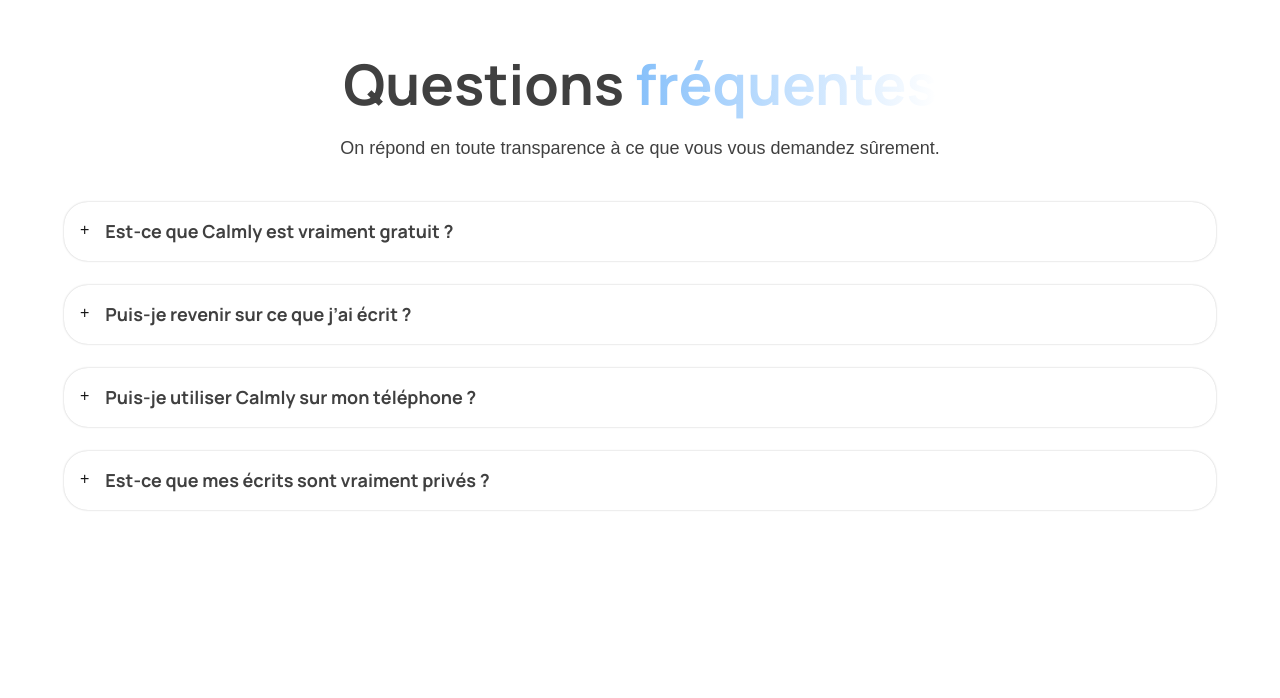
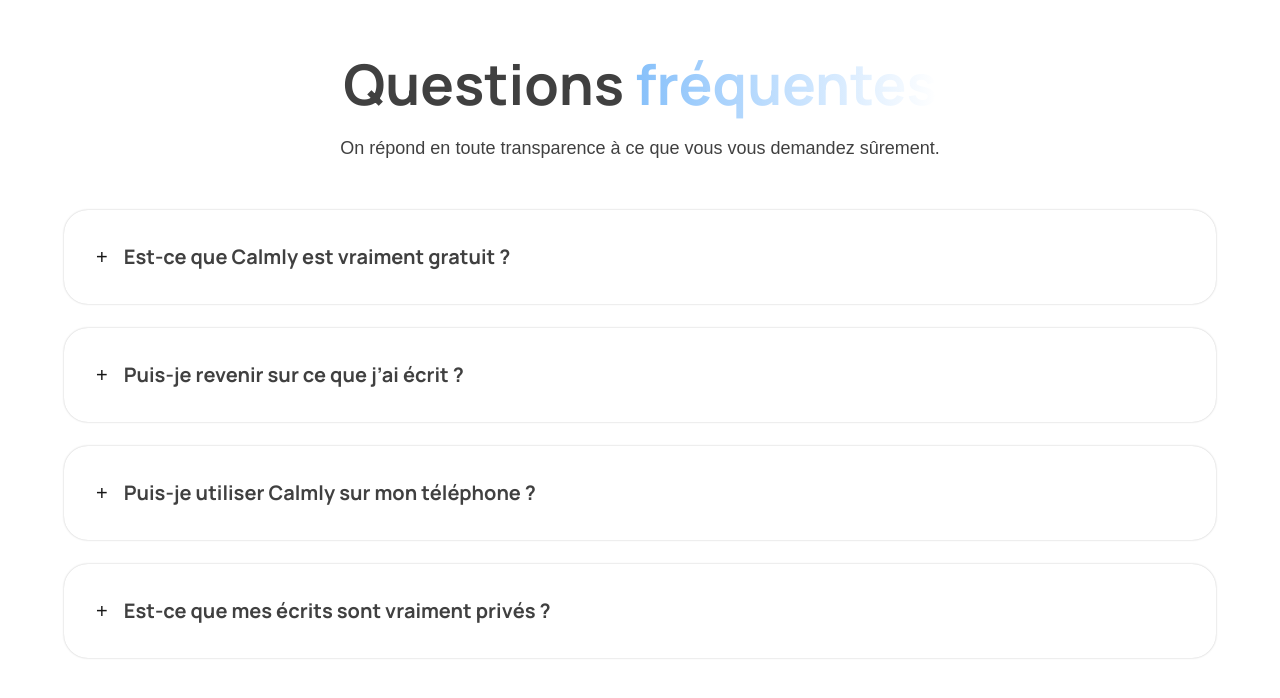
Before and after one commit to Onderito/calmly-app, a Next.js app: page / in a window 1280 px wide. Shown: the part 3618-4316 px from the top of the page. Before the commit the page ends 4224 px from the top, so only its background shows below. Built offline with nearby package versions, Linux system fonts and the light colour scheme.

Commit message:
responsive faq almost done

```diff
--- a/src/app/landing/faq.tsx
+++ b/src/app/landing/faq.tsx
@@ -42,21 +42,21 @@ export default function Faq() {
       <p className="text-center font-regular text-[14px] md:text-[18px] mt-4 text-[#404040]">
         On répond en toute transparence à ce que vous vous demandez sûrement.
       </p>
-      <div className="mt-10 flex flex-col gap-6">
+      <div className="flex flex-col gap-6 mt-10 xl:mt-12">
         {faq.map((f, index) => (
           <div
             onClick={() => toggle(index)}
-            className="shadow-custom rounded-3xl flex flex-col gap-4 p-4 cursor-pointer"
+            className="shadow-custom rounded-3xl flex flex-col gap-4 p-4 xl:p-8 cursor-pointer"
             key={index}
           >
-            <div className="flex gap-4 items-start ">
-              <p>{f.img}</p>
+            <div className="flex gap-4 items-baseline ">
+              <p className="xl:text-[20px]">{f.img}</p>
               <div className="flex flex-col gap-2">
-                <h3 className="font-manrope-bold text-[16px] md:text-[18px] text-[#404040]">
+                <h4 className="font-manrope-bold text-[16px] md:text-[18px] xl:text-[20px] text-[#404040]">
                   {f.question}
-                </h3>
+                </h4>
                 {open === index && (
-                  <h4 className="font-manrope-regular text-[14px] md:text-[16px] text-[#404040]">
+                  <h4 className="font-manrope-regular text-[14px] md:text-[16px] xl:text-[18px] text-[#404040]">
                     {f.answer}
                   </h4>
                 )}
```
